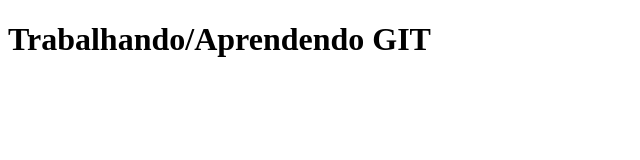
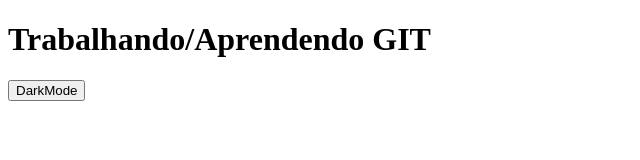
Before and after one commit to ram0nalve5/Primeiros-passos---Github, a plain HTML site: page teste.html in a window 1280 px wide. Shown: the whole page, without its empty margins (0-640 px from the left). Drawn offline with Linux system fonts and the light colour scheme.

Commit message:
teste.html

```diff
--- a/teste.html
+++ b/teste.html
@@ -7,5 +7,23 @@
 </head>
 <body>
     <h1>Trabalhando/Aprendendo GIT</h1>
+    <button onclick="change_background_color()">DarkMode</button>
+    <style>
+        body{
+            transition: 1s;
+        }
+    </style>
+    <script>
+        function change_background_color(){
+            if (document.body.style.backgroundColor == "rgb(255, 255, 255)"){
+                document.body.style.backgroundColor = "rgb(0, 0, 0)"
+                document.body.style.color = "rgb(255, 255, 255)"
+            }
+            else{
+                document.body.style.backgroundColor = "rgb(255, 255, 255)"
+                document.body.style.color = "rgb(0, 0, 0)"
+            }
+        }
+    </script>
 </body>
 </html>
```
